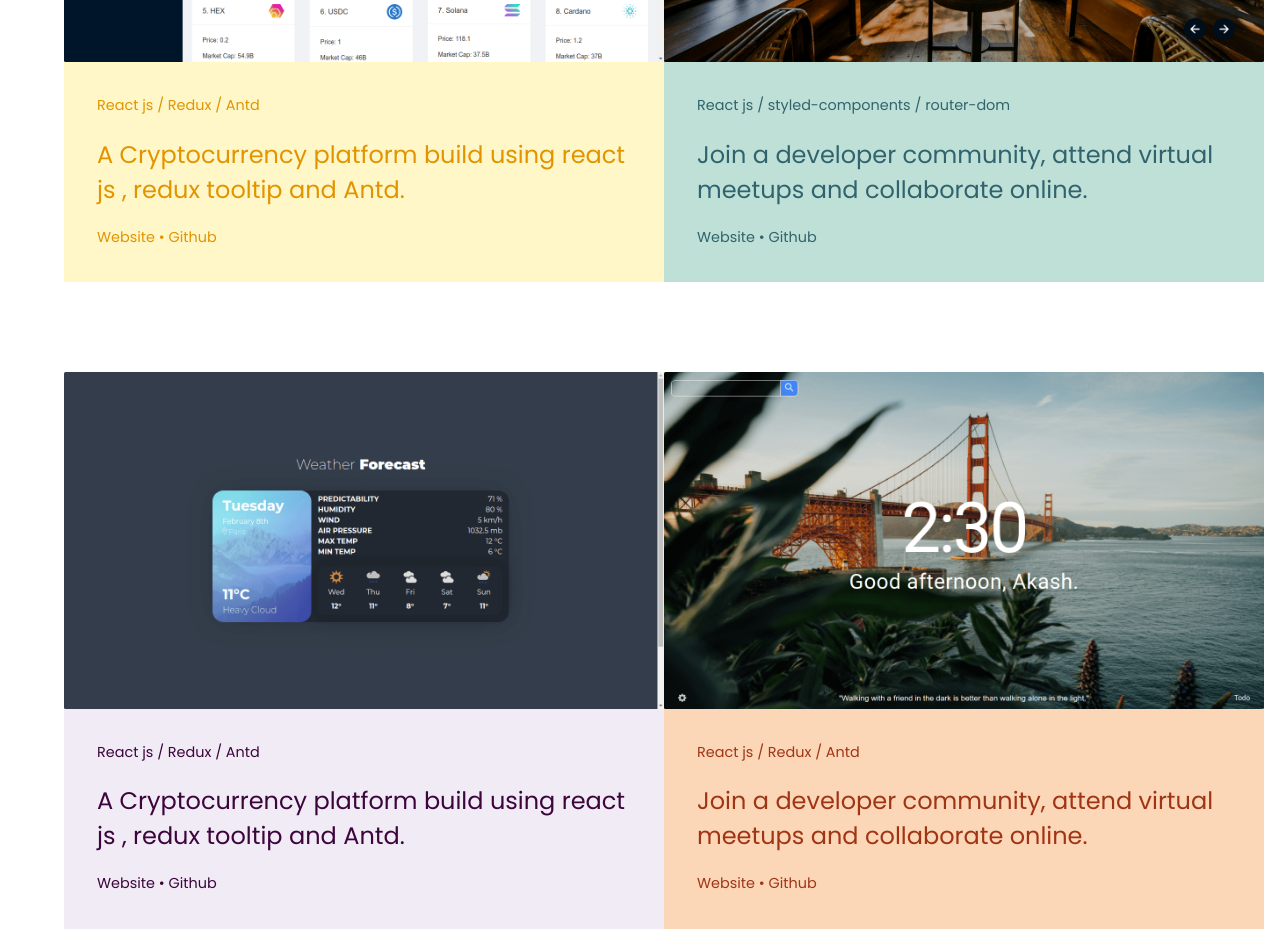
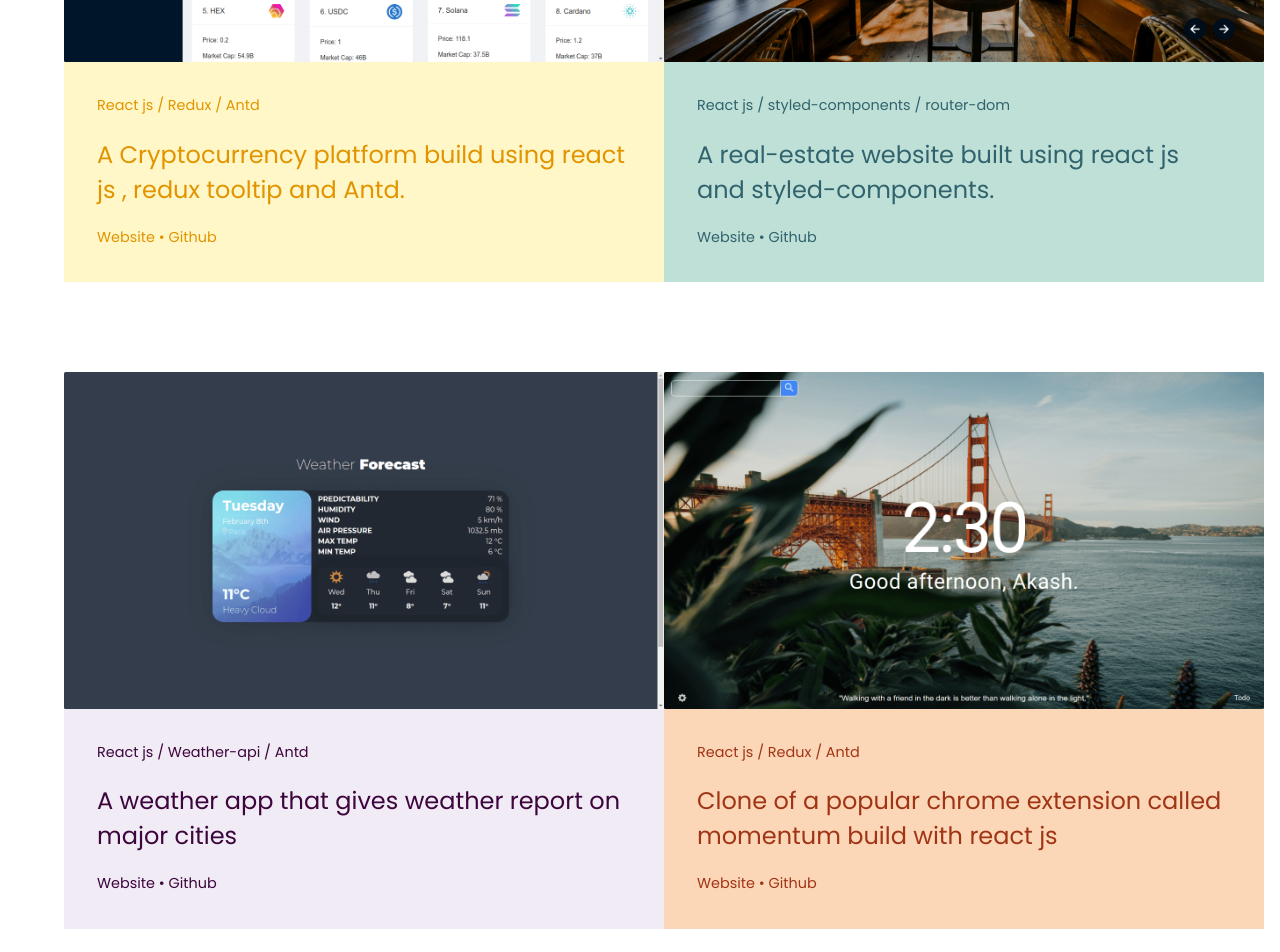
Before and after one commit to akash-plackal/person-porfolio-website, a React (Create React App) app: page / in a window 1280 px wide. Shown: the part 2560-3512 px from the top of the page. Built offline with nearby package versions, Linux system fonts and the light colour scheme.

Commit message:
work desc added

```diff
--- a/src/components/WorkSection.jsx
+++ b/src/components/WorkSection.jsx
@@ -55,8 +55,8 @@ const WorkSection = () => {
                 React js / styled-components / router-dom
               </ProjectDiscTech>
               <ProjectDiscMain txtColor="#31636e">
-                Join a developer community, attend virtual meetups and
-                collaborate online.
+                A real-estate website built using react js and
+                styled-components.
               </ProjectDiscMain>
               <ProjectDiscLink txtColor="#31636e">
                 Website &#x2022; Github
@@ -78,11 +78,10 @@ const WorkSection = () => {
           <ProjectDiscDiv bgColor="#f0ebf5">
             <ProjectDiscCard>
               <ProjectDiscTech txtColor="#3c053c">
-                React js / Redux / Antd
+                React js / Weather-api / Antd
               </ProjectDiscTech>
               <ProjectDiscMain txtColor="#3c053c">
-                A Cryptocurrency platform build using react js , redux tooltip
-                and Antd.
+                A weather app that gives weather report on major cities
               </ProjectDiscMain>
               <ProjectDiscLink txtColor="#3c053c">
                 Website &#x2022; Github
@@ -104,8 +103,8 @@ const WorkSection = () => {
                 React js / Redux / Antd
               </ProjectDiscTech>
               <ProjectDiscMain txtColor="#a03516">
-                Join a developer community, attend virtual meetups and
-                collaborate online.
+                Clone of a popular chrome extension called momentum build with
+                react js
               </ProjectDiscMain>
               <ProjectDiscLink txtColor="#a03516">
                 Website &#x2022; Github
```
